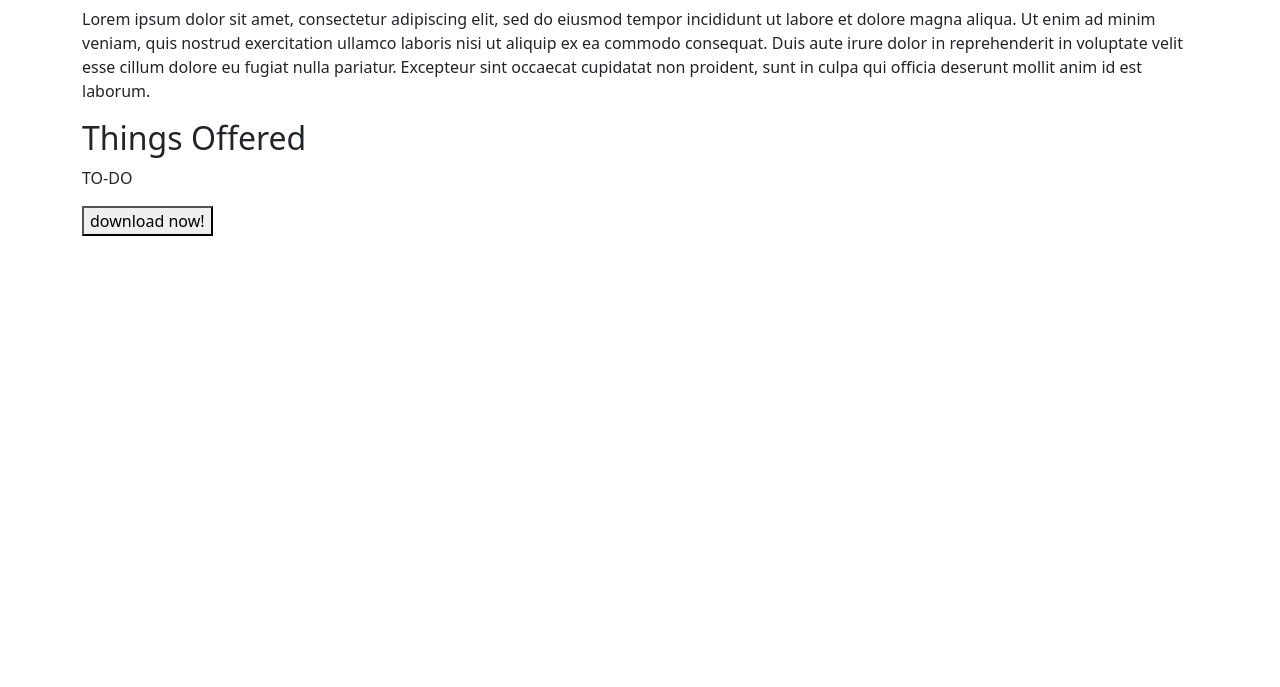
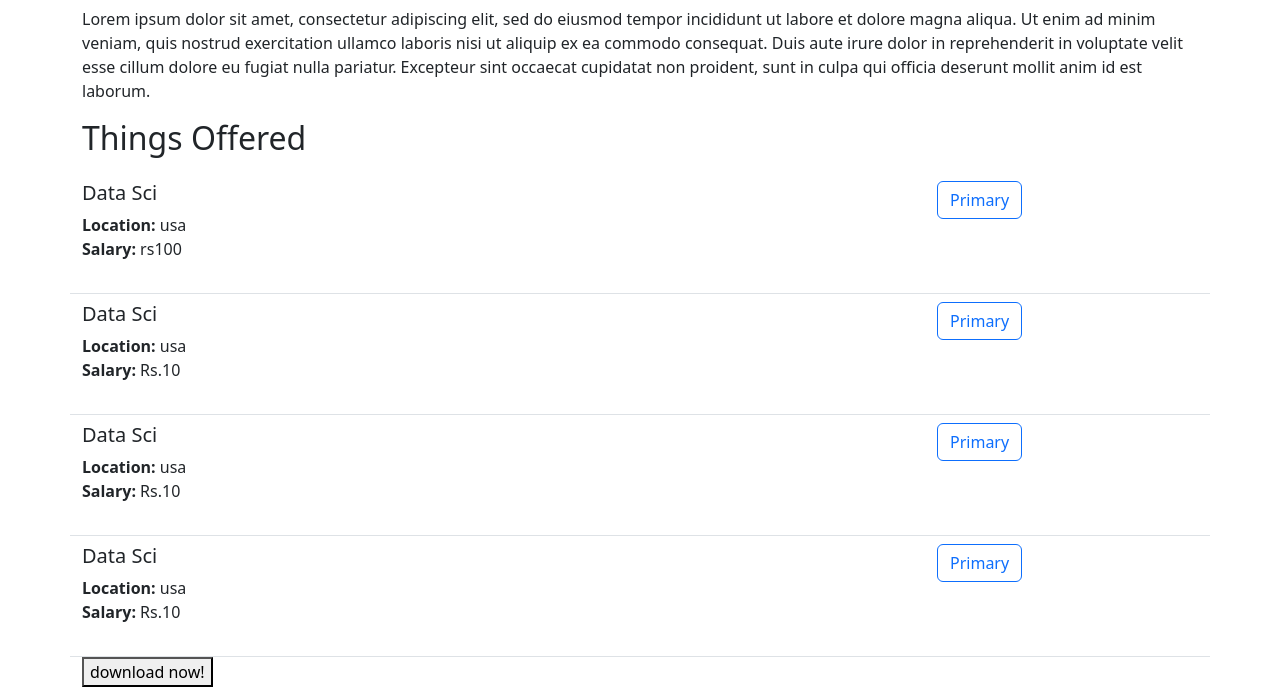
Before and after one commit to wAde-xx/website-learning, a Flask app: page / in a window 1280 px wide. Shown: the part 495-1182 px from the top of the page. Before the commit the page ends 731 px from the top, so only its background shows below. Run offline with Flask 2, Linux system fonts and the light colour scheme.

Commit message:
dynamic data

```diff
--- a/main.py
+++ b/main.py
@@ -1,9 +1,34 @@
-from flask import Flask, render_template
+from flask import Flask, render_template, jsonify
+
 app = Flask(__name__)
+JOBS = [{
+  'id':1,
+  'title':"Data Sci",
+  'location':'usa',
+  'salary': 'rs100'
+},
+       {
+  'id':2,
+  'title':"Data Sci",
+  'location':'usa',
+  'salary': "Rs.10"
+},{
+  'id':3,
+  'title':"Data Sci",
+  'location':'usa',
+  'salary': "Rs.10"
+},{
+  'id':4,
+  'title':"Data Sci",
+  'location':'usa',
+  'salary': "Rs.10"
+}]
 
 @app.route("/")
 def hello_world():
-    return render_template("home.html")
-
+    return render_template("home.html", jobs = JOBS)
+@app.route('/api/jobs')
+def job_list():
+  return jsonify(JOBS)
 if __name__ == "__main__":
   app.run('0.0.0.0', debug = True)
--- a/templates/home.html
+++ b/templates/home.html
@@ -22,10 +22,14 @@
     <p>
       Lorem ipsum dolor sit amet, consectetur adipiscing elit, sed do eiusmod tempor incididunt ut labore et dolore magna aliqua. Ut enim ad minim veniam, quis nostrud exercitation ullamco laboris nisi ut aliquip ex ea commodo consequat. Duis aute irure dolor in reprehenderit in voluptate velit esse cillum dolore eu fugiat nulla pariatur. Excepteur sint occaecat cupidatat non proident, sunt in culpa qui officia deserunt mollit anim id est laborum.
     </p>
-    <h2> Things Offered</h2>
+    <h2 style="margin-bottom:15px"> Things Offered</h2>
 
       <div>
-        <p> TO-DO</p>
+        <div>
+          {%for job in jobs%}
+         {% include'jobs.html'%}
+          {% endfor %}
+        </div>
     <button> download now!</button>
       </div>
   </body>
--- /dev/null
+++ b/templates/jobs.html
@@ -0,0 +1,12 @@
+<div class = "row border-bottom">
+<div class=" col-9" style="padding-bottom:8px; margin-bottom:16px">
+<h5 style="margin-top:8px">{{job['title']}}</h5>
+<div><b>Location:</b> {{job['location']}}</div>
+{% if 'salary' in job%}
+<div style="margin-bottom:8px"><b>Salary:</b> {{job['salary']}}</div>
+{% endif %}
+</div>
+  <div class="col-3">
+  <button type="button" class="btn btn-outline-primary" style="margin-top:8px">Primary</button>
+  </div>
+</div>
```
